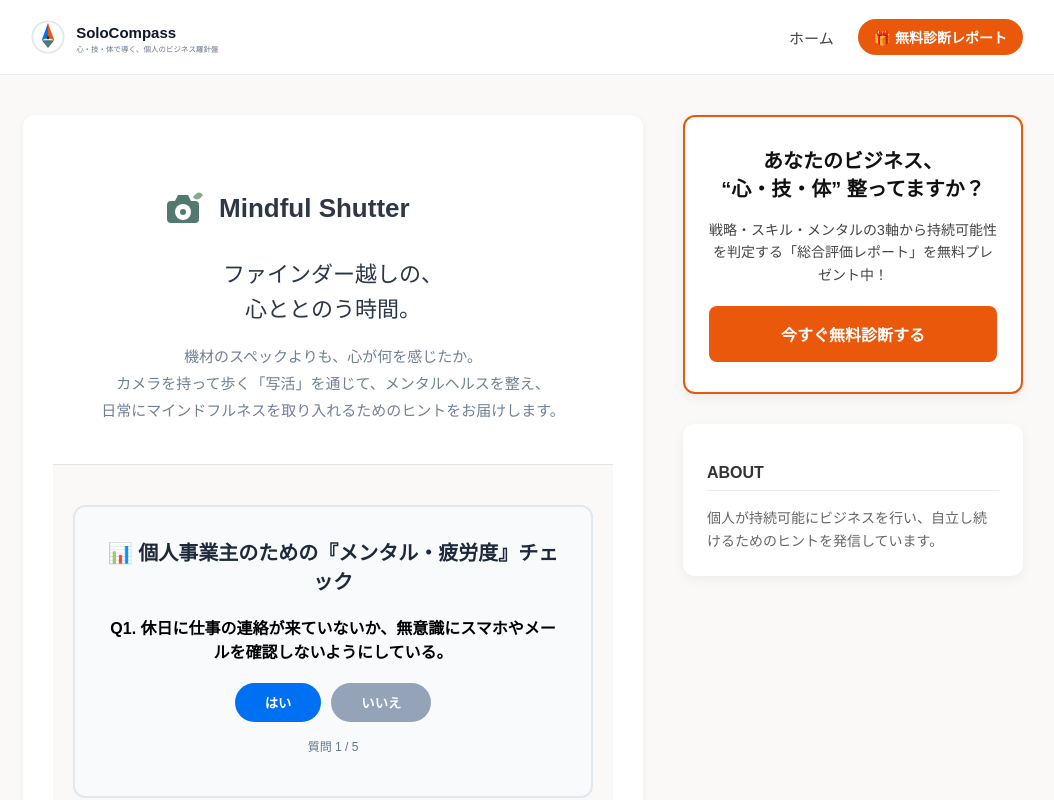
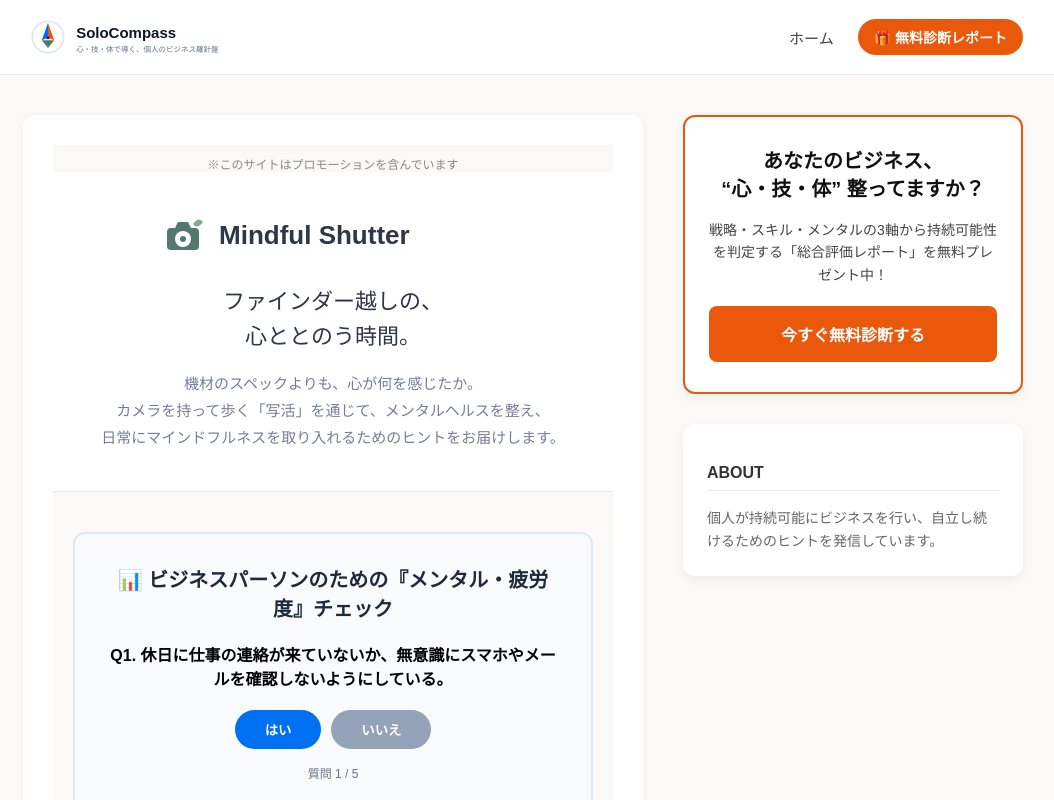
Before and after one commit to shotaro0222/photo, a Next.js app: page / in a window 1280 px wide. Shown: the top 800 px of the page, without its empty margins (117-1171 px from the left). Built offline with nearby package versions, Linux system fonts and the light colour scheme.

Commit message:
Update page.tsx

```diff
--- a/src/app/page.tsx
+++ b/src/app/page.tsx
@@ -6,7 +6,7 @@ import InteractiveTool from '../components/InteractiveTool';
 
 // ★追加：Mindful Shutter用のデフォルト診断データ
 const defaultDiagnosisData = {
-  "title": "個人事業主のための『メンタル・疲労度』チェック",
+  "title": "ビジネスパーソンのための『メンタル・疲労度』チェック",
   "questions": [
     "休日に仕事の連絡が来ていないか、無意識にスマホやメールを確認しないようにしている。",
     "寝る直前まで、明日のタスクや売上の不安について考えることがない。",
@@ -71,6 +71,11 @@ export default async function Home() {
 
   return (
     <div style={{ backgroundColor: '#faf9f7', minHeight: '100vh', padding: '0 0 40px 0' }}>
+      {/* ★ 追加：プロモーション表記（画面最上部に小さく表示） */}
+      <div style={{ textAlign: 'center', fontSize: '12px', color: '#888', paddingTop: '10px' }}>
+        ※このサイトはプロモーションを含んでいます
+      </div>
+
       {/* メインビジュアル＆トップメッセージ */}
       <section style={{ marginBottom: '40px', padding: '40px 20px', borderBottom: '1px solid #e5e5e5', textAlign: 'center', backgroundColor: '#fff' }}>
 
@@ -99,7 +104,7 @@ export default async function Home() {
         </p>
       </section>
 
-{/* ▼▼▼ 追加：デフォルト診断ツール配置エリア ▼▼▼ */}
+      {/* ▼▼▼ 追加：デフォルト診断ツール配置エリア ▼▼▼ */}
       <section style={{ maxWidth: '800px', margin: '0 auto 40px auto', padding: '0 20px' }}>
         <InteractiveTool configStr={JSON.stringify(defaultDiagnosisData)} />
       </section>
```
